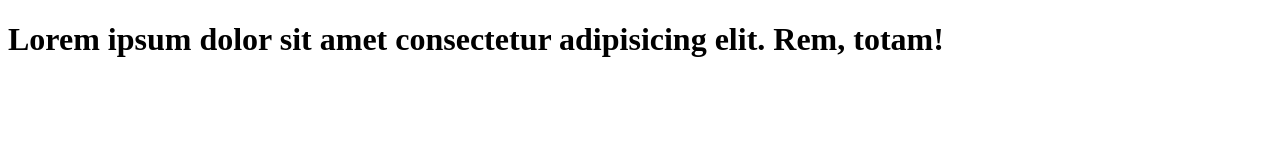
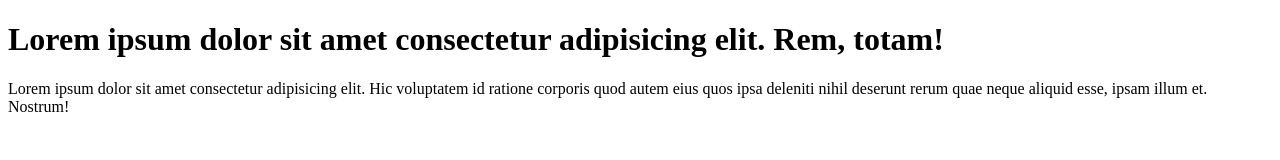
Before and after one commit to Preetam021/learn-git, a plain HTML site: page index.html in a window 1280 px wide. Drawn offline with Linux system fonts and the light colour scheme.

Commit message:
add paragraph to code

```diff
--- a/index.html
+++ b/index.html
@@ -7,5 +7,6 @@
 </head>
 <body>
     <h1>Lorem ipsum dolor sit amet consectetur adipisicing elit. Rem, totam!</h1>
+    <p>Lorem ipsum dolor sit amet consectetur adipisicing elit. Hic voluptatem id ratione corporis quod autem eius quos ipsa deleniti nihil deserunt rerum quae neque aliquid esse, ipsam illum et. Nostrum!</p>
 </body>
 </html>
```
